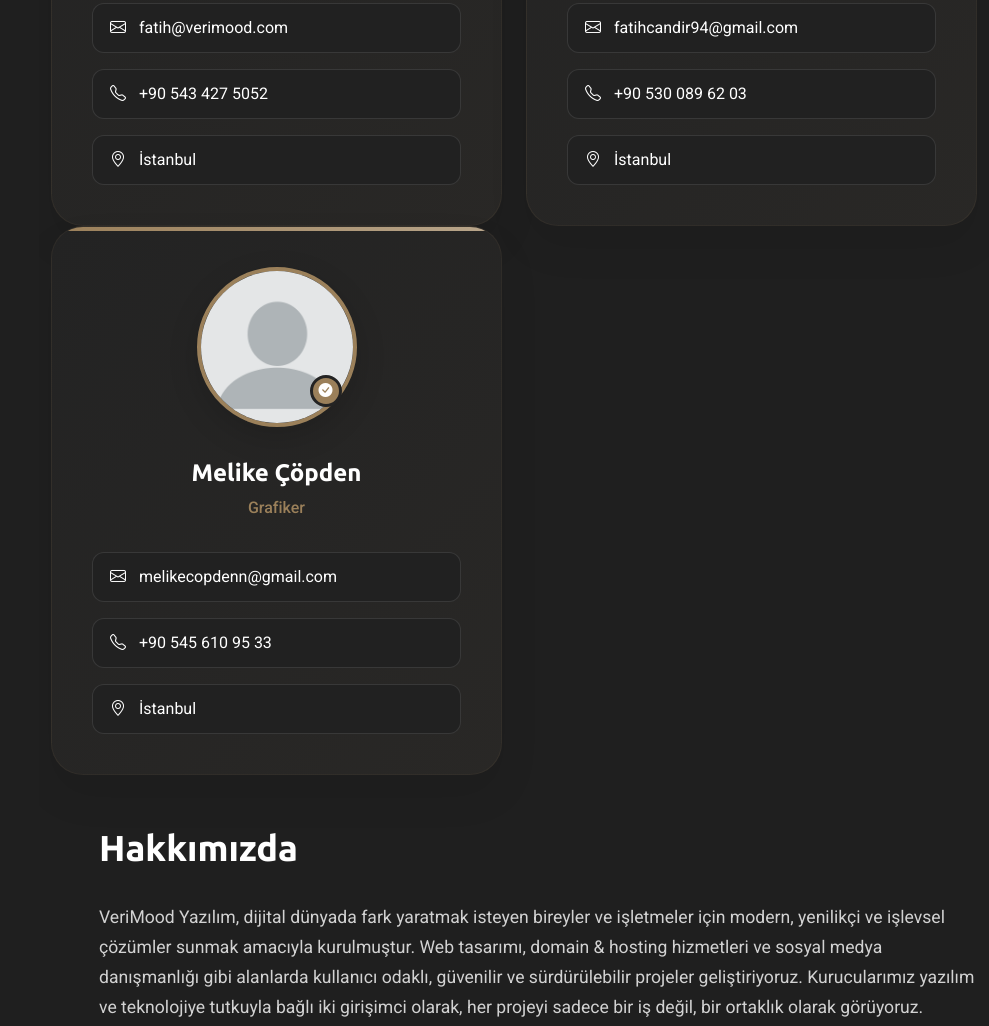
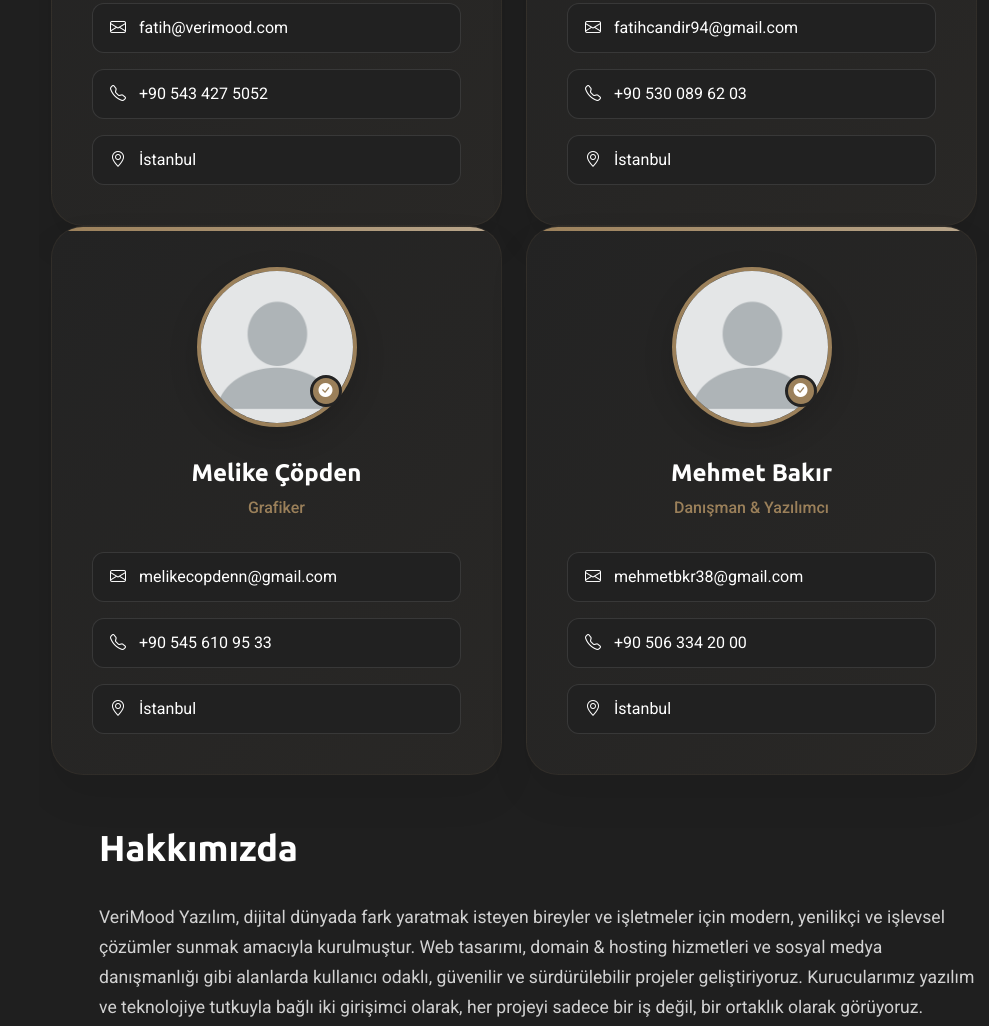
Before and after one commit to fatih2m/verimood, a plain HTML site: page index.html in a window 1280 px wide. Shown: the part 1183-2209 px from the top of the page, without its empty margins (291-1280 px from the left). Drawn offline with nearby package versions, Linux system fonts and the light colour scheme.

Commit message:
Update index.html

```diff
--- a/index.html
+++ b/index.html
@@ -234,7 +234,7 @@
                     <i class="bi bi-envelope"></i>
                     melikecopdenn@gmail.com
                   </a>
-                  <a href="tel:+905300896203" class="contact-item">
+                  <a href="tel:+905456109533" class="contact-item">
                     <i class="bi bi-telephone"></i>
                     +90 545 610 95 33
                   </a>
@@ -247,6 +247,41 @@
             </div>
           </div>
           <!--Melike Çöpden Profil kartı End-->
+
+          <!--Mehmet Bakır Profil kartı-->
+          <div class="col-lg-6" data-aos="zoom-in" data-aos-delay="200">
+            <div class="profile-card">
+              <div class="profile-header">
+                <div class="profile-image">
+                  <img src="assets/img/profile/profil-fotosu.webp" alt="Profile Image" class="img-fluid">
+                </div>
+                <div class="profile-badge">
+                  <i class="bi bi-check-circle-fill"></i>
+                </div>
+              </div>
+
+              <div class="profile-content">
+                <h3>Mehmet Bakır</h3>
+                <p class="profession">Danışman &amp; Yazılımcı</p>
+
+                <div class="contact-links">
+                  <a href="mailto:mehmetbkr38@gmail.com" class="contact-item">
+                    <i class="bi bi-envelope"></i>
+                    mehmetbkr38@gmail.com
+                  </a>
+                  <a href="tel:+905063342000" class="contact-item">
+                    <i class="bi bi-telephone"></i>
+                    +90 506 334 20 00
+                  </a>
+                  <a href="#" class="contact-item">
+                    <i class="bi bi-geo-alt"></i>
+                    İstanbul
+                  </a>
+                </div>
+              </div>
+            </div>
+          </div>
+         <!--Mehmet Bakır Profil kartı-->
 
           <!--Hakkımızda başlangıç-->
            <div class="col-lg-12" data-aos="fade-left" data-aos-delay="300">
```
